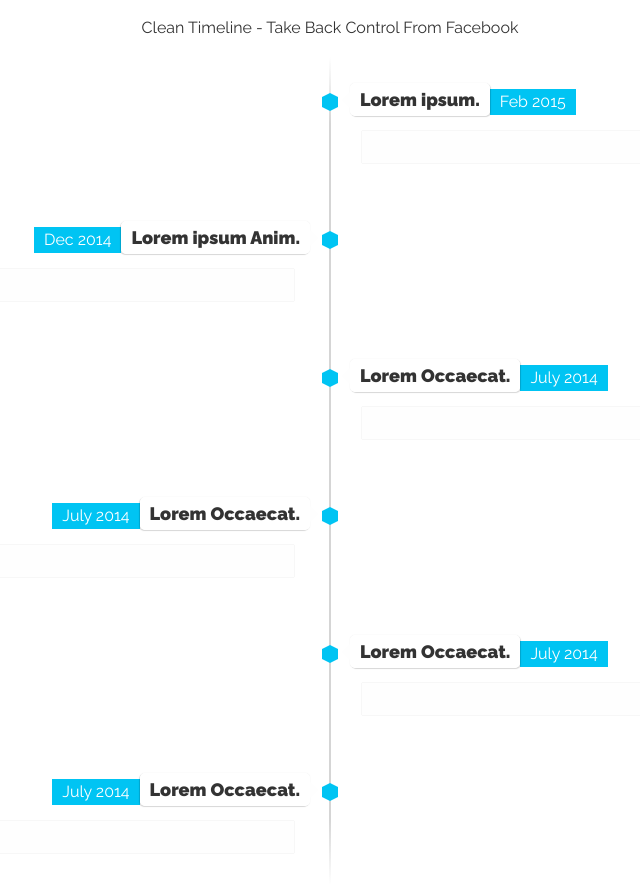
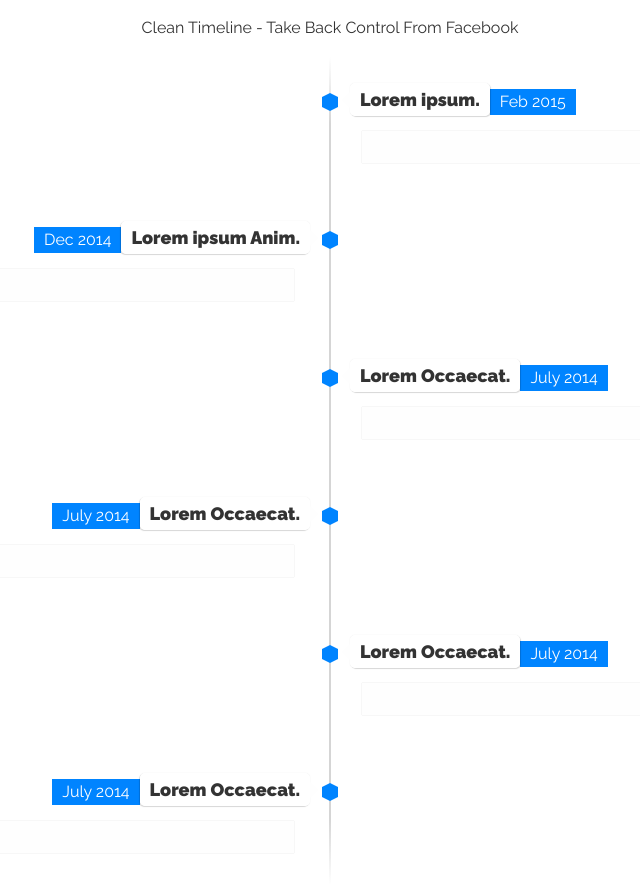
Before and after one commit to technologynoteniu/timeline, a plain HTML site: page index.html in a window 1280 px wide. Shown: the part 49-942 px from the top of the page, without its empty margins (310-950 px from the left). Drawn offline with Linux system fonts and the light colour scheme.

Commit message:
change color

```diff
--- a/style.css
+++ b/style.css
@@ -88,7 +88,7 @@ header h1{
   width: 16px;
   height: 10px;
   position: absolute;
-  background: #00c4f3;
+  background: #0084FF;
   z-index: 5;
   left: 0;
   right: 0;
@@ -99,7 +99,7 @@ header h1{
 }
 
 .timeline .hexa:before {
-  border-bottom: 4px solid #00c4f3;
+  border-bottom: 4px solid #0084FF;
   border-left-width: 8px;
   border-right-width: 8px;
   top: -4px;
@@ -108,7 +108,7 @@ header h1{
 .timeline .hexa:after {
   border-left-width: 8px;
   border-right-width: 8px;
-  border-top: 4px solid #00c4f3;
+  border-top: 4px solid #0084FF;
   bottom: -4px;
 }
 
@@ -181,7 +181,7 @@ header h1{
 }
 
 .time {
-  background: #00c4f3;
+  background: #0084FF;
   display: inline-block;
   padding: 8px;
 }
```
